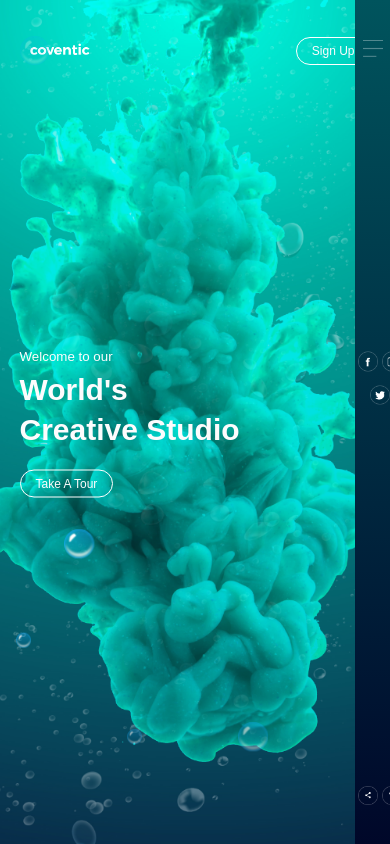
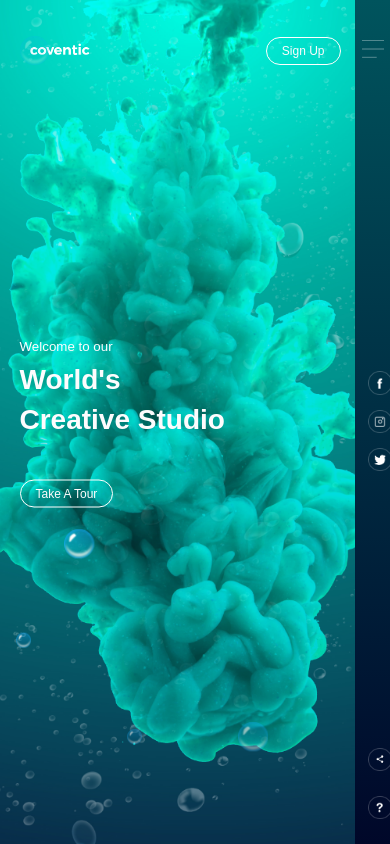
Before and after one commit to Phrank08/Coventic, a plain HTML site: page index.html in a window 390 px wide. Drawn offline with Linux system fonts and the light colour scheme.

Commit message:
Update title in index.html and enhance layout styles in homepage.css

```diff
--- a/index.html
+++ b/index.html
@@ -6,7 +6,9 @@
     <meta name="author" content="Eneh Franklyn">
     <link rel="stylesheet" href="style.css">
     <link rel="stylesheet" href="media-query/homepage.css">
-    <title></title>
+    <title>Coventic
+
+    </title>
   </head>
   <body>
 
--- a/media-query/homepage.css
+++ b/media-query/homepage.css
@@ -26,15 +26,35 @@
 
   .sidebar {
     width: 40px;
+    display: flex;
+    flex-direction: column;
+    justify-content: space-between;
   }
 
   .menu {
     width: 20px;
   }
 
-  .social-links img,
-  .useful-links img {
-    width: 20px;
+  .social-links {
+    position: static;
+    transform: none;
+    display: flex;
+    flex-direction: column;
+    gap: 15px;
+    margin-top: 40px;
+  }
+
+  .social-links img {
+    width: 28px;
+    margin: 0 auto;
+  }
+
+  .useful-links {
+    position: static;
+    display: flex;
+    flex-direction: column;
+    gap: 15px;
+    margin-bottom: 20px;
   }
 
   .bubbles img {
@@ -43,6 +63,14 @@
 
   .bubbles {
     bottom: -100px;
+  }
+
+  .navbar button {
+    margin-right: 30px;
+  }
+
+  .content button {
+    margin-top: 20px;
   }
 
   .bubbles img:nth-child(1),
@@ -62,7 +90,7 @@
 /* For smaller phones (max-width: 480px) */
 @media screen and (max-width: 480px) {
   .content h1 {
-    font-size: 30px;
+    font-size: 28px;
     line-height: 40px;
   }
 
@@ -75,6 +103,15 @@
     width: 35px;
   }
 
+  .social-links img,
+  .useful-links img {
+    width: 24px;
+  }
+
+  .menu {
+    width: 22px;
+  }
+
   .social-links {
     top: 45%;
   }
```
